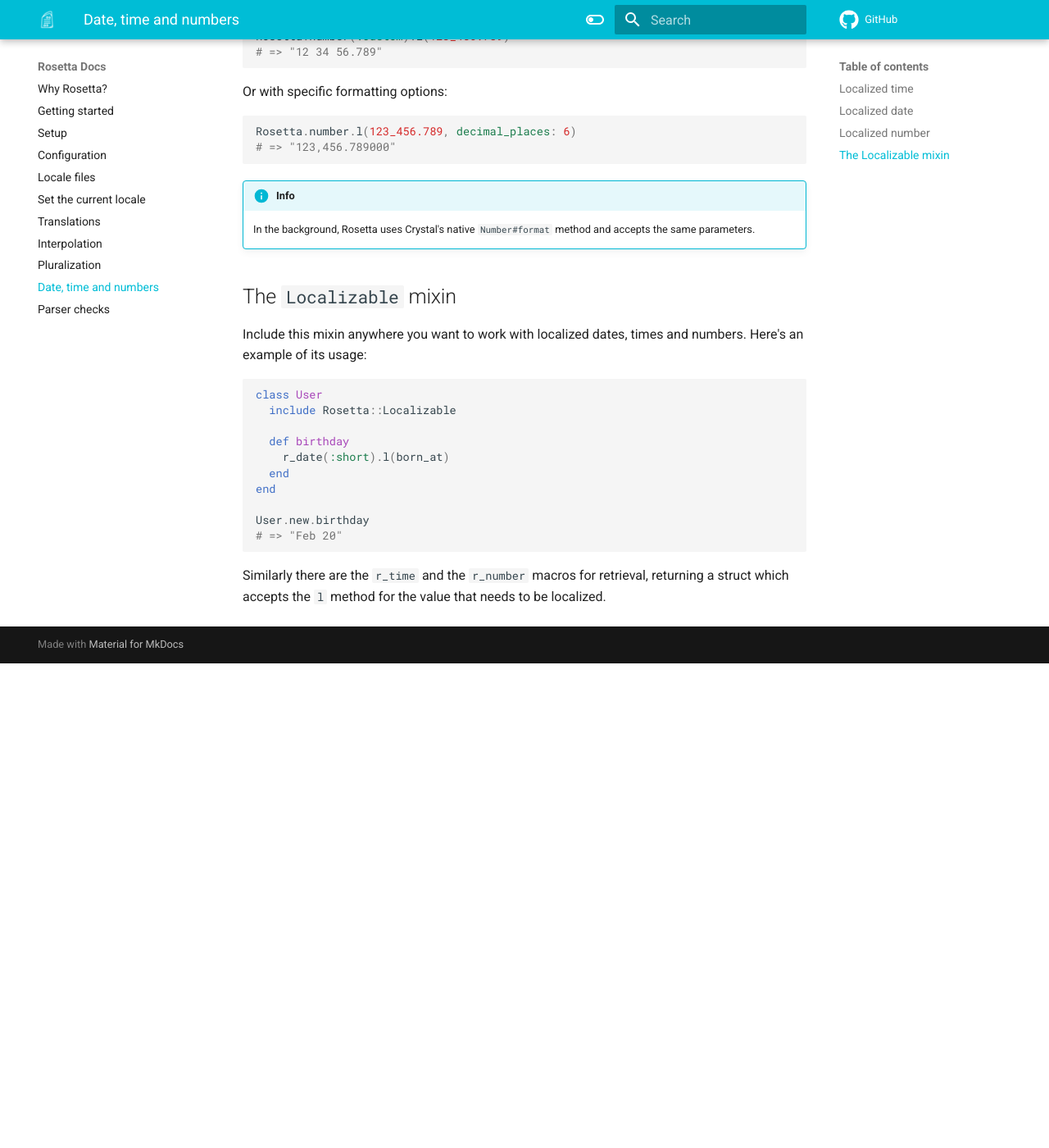
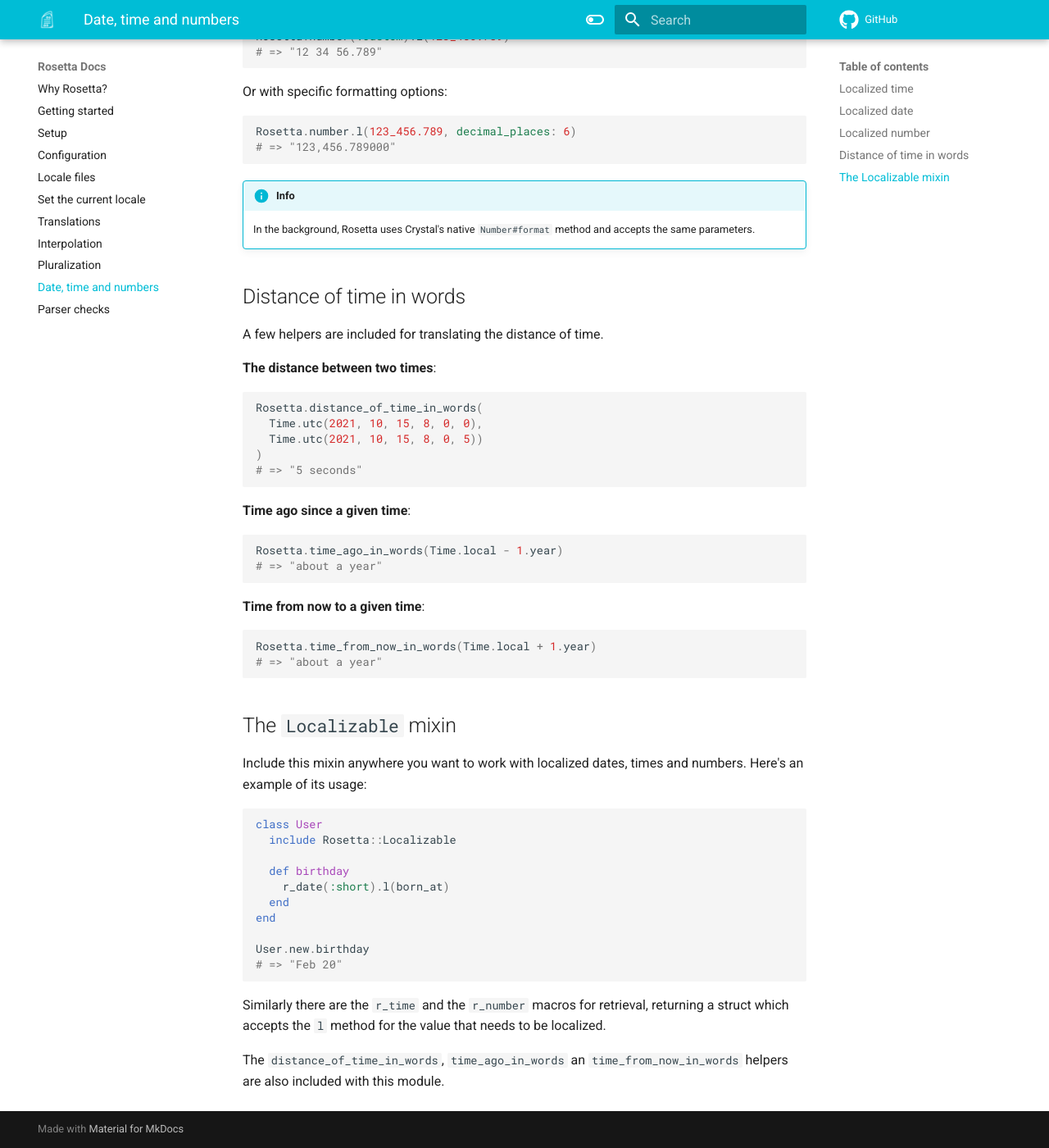
Before and after one commit to wout/rosetta, an MkDocs documentation site: the page built from docs/localization.md, in a window 1280 px wide and 1400 px high, scrolled down 1432 px. Shown: the whole window at 82% size. Built offline with MkDocs 1.6.1 and Material for MkDocs 9.7.7, drawn with Linux system fonts in a browser that asks for light colours; comment, search, counter and statistics services are not loaded; the version menu is left out; before the commit the page ends 2241 px from its top, so only the background shows below that.

Commit message:
docs: add instructions for time distance helpers

````diff
--- a/docs/localization.md
+++ b/docs/localization.md
@@ -79,6 +79,30 @@ Rosetta.number.l(123_456.789, decimal_places: 6)
     In the background, Rosetta uses Crystal's native `Number#format` method and
     accepts the same parameters.
 
+## Distance of time in words
+A few helpers are included for translating the distance of time.
+
+**The distance between two times**:
+```cr
+Rosetta.distance_of_time_in_words(
+  Time.utc(2021, 10, 15, 8, 0, 0),
+  Time.utc(2021, 10, 15, 8, 0, 5))
+)
+# => "5 seconds"
+```
+
+**Time ago since a given time**:
+```cr
+Rosetta.time_ago_in_words(Time.local - 1.year)
+# => "about a year"
+```
+
+**Time from now to a given time**:
+```cr
+Rosetta.time_from_now_in_words(Time.local + 1.year)
+# => "about a year"
+```
+
 ## The `Localizable` mixin
 Include this mixin anywhere you want to work with localized dates, times and
 numbers. Here's an example of its usage:
@@ -99,3 +123,6 @@ User.new.birthday
 Similarly there are the `r_time` and the `r_number` macros for retrieval,
 returning a struct which accepts the `l` method for the value that needs to be
 localized.
+
+The `distance_of_time_in_words`, `time_ago_in_words` an `time_from_now_in_words`
+helpers are also included with this module.
````
